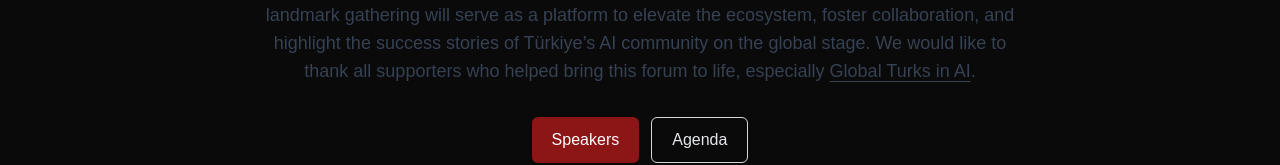
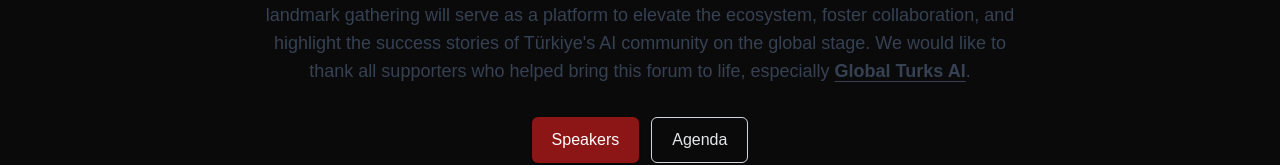
Before and after one commit to stanford-turkish-student-association/turks-in-ai-forum, a Next.js app: page /turks-in-ai-forum/ in a window 1280 px wide. Shown: the part 349-514 px from the top of the page. Built offline with nearby package versions, Linux system fonts and the light colour scheme.

Commit message:
fixing the sponsor name

```diff
--- a/src/app/page.tsx
+++ b/src/app/page.tsx
@@ -20,7 +20,7 @@ export default function Home() {
             <div className="text-sm sm:text-base text-gray-700 dark:text-gray-300">Stanford Campus</div>
           </div>
           <p className="mx-auto max-w-3xl text-base sm:text-lg text-gray-700 dark:text-gray-300 mb-8">
-            The Stanford Turks in AI Forum will bring together researchers, entrepreneurs, and investors to empower the Turkish AI ecosystem. Organized by the <a className="underline underline-offset-4 font-normal" href="https://www.linkedin.com/company/stanford-turkish-student-association/about/" target="_blank" rel="noopener noreferrer">Stanford Turkish Student Association</a>, this landmark gathering will serve as a platform to elevate the ecosystem, foster collaboration, and highlight the success stories of Türkiye’s AI community on the global stage. We would like to thank all supporters who helped bring this forum to life, especially <a className="underline underline-offset-4 font-normal" href="https://globalturksai.org/" target="_blank" rel="noopener noreferrer">Global Turks in AI</a>.
+            The Stanford Turks in AI Forum will bring together researchers, entrepreneurs, and investors to empower the Turkish AI ecosystem. Organized by the <a className="underline underline-offset-4 font-normal" href="https://www.linkedin.com/company/stanford-turkish-student-association/about/" target="_blank" rel="noopener noreferrer">Stanford Turkish Student Association</a>, this landmark gathering will serve as a platform to elevate the ecosystem, foster collaboration, and highlight the success stories of Türkiye's AI community on the global stage. We would like to thank all supporters who helped bring this forum to life, especially <strong><a className="underline underline-offset-4" href="https://globalturksai.org/" target="_blank" rel="noopener noreferrer">Global Turks AI</a></strong>.
           </p>
           <div className="flex gap-3 justify-center">
             <Link className="btn-primary" href="/speakers">Speakers</Link>
```
